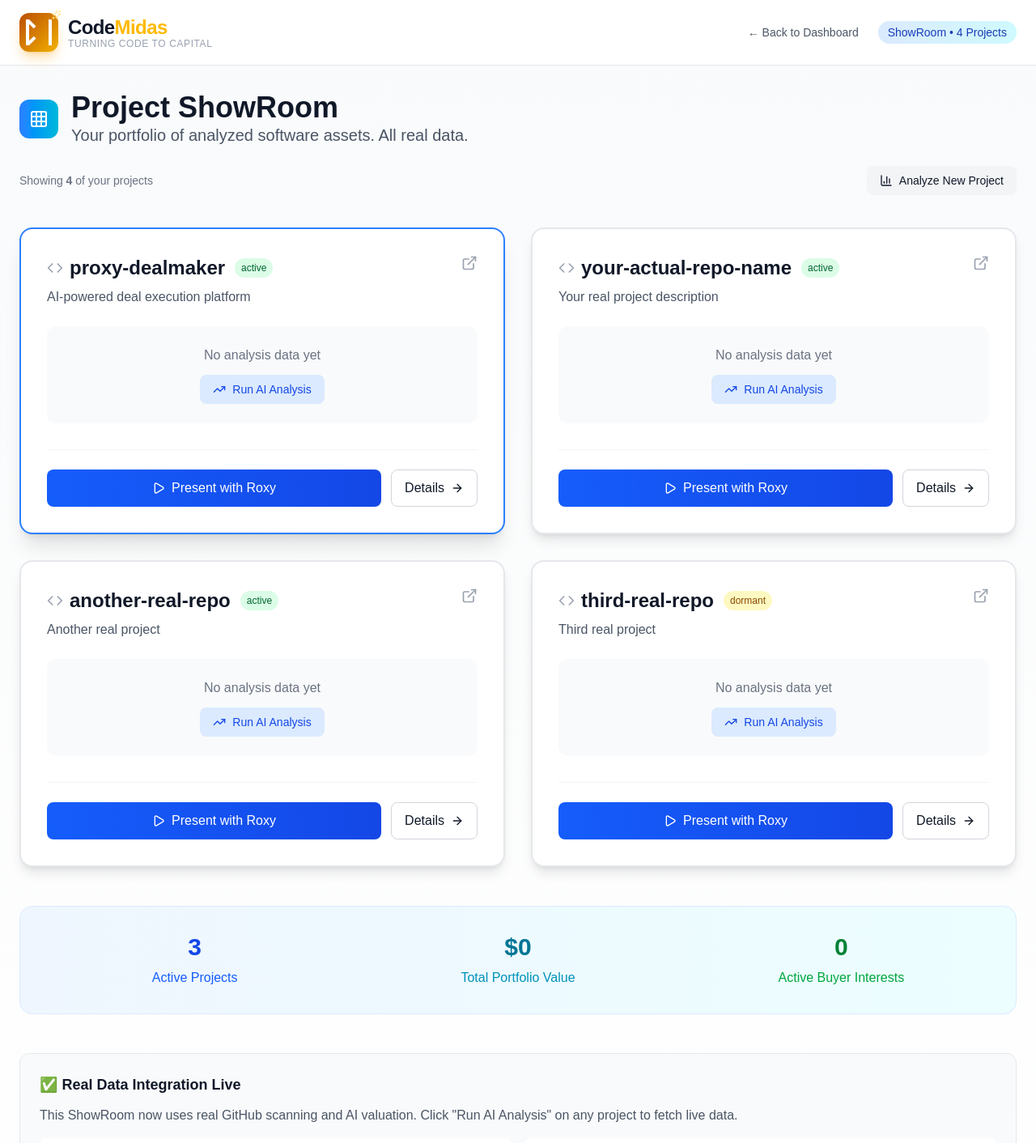
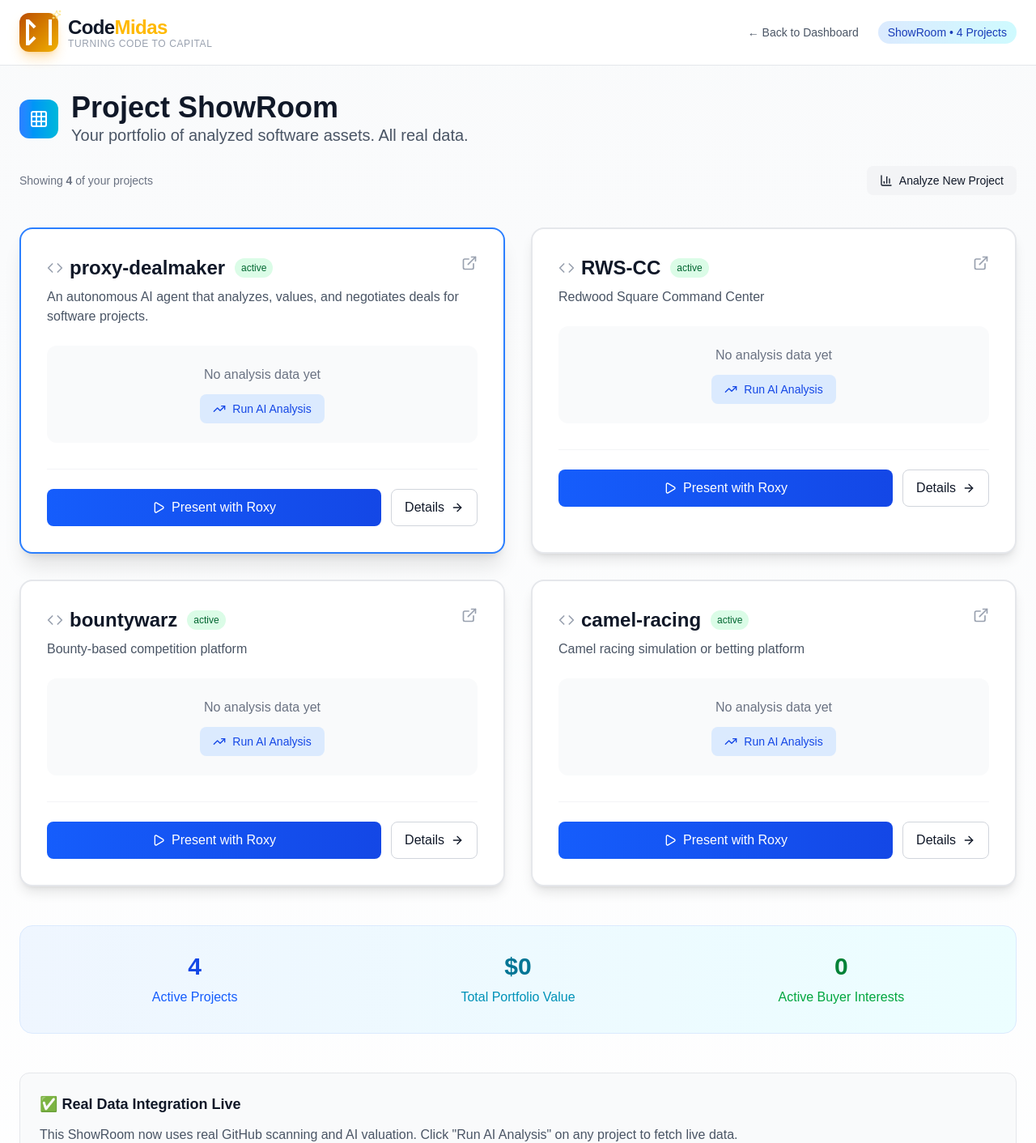
Before and after one commit to NyxSpecter4/proxy-dealmaker, a Next.js app: page /showroom in a window 1280 px wide. Shown: the top 1412 px of the page at 81% size. Built offline with nearby package versions, Linux system fonts and the light colour scheme.

Commit message:
feat: update YOUR_PROJECTS array with real repositories (proxy-dealmaker, RWS-CC, bountywarz, camel-racing)

```diff
--- a/app/showroom/page.tsx
+++ b/app/showroom/page.tsx
@@ -16,36 +16,34 @@ const YOUR_PROJECTS = [
   {
     id: 'proxy-dealmaker',
     name: 'proxy-dealmaker',
-    githubUrl: 'https://github.com/nyxspecter4/proxy-dealmaker',
-    description: 'AI-powered deal execution platform',
-    lastAnalyzed: '2024-12-19',
-    status: 'active' as const
-  },
-  // ADD YOUR 3 OTHER REAL PROJECTS HERE
-  // Example:
-  {
-    id: 'project-2',
-    name: 'your-actual-repo-name',
-    githubUrl: 'https://github.com/nyxspecter4/your-actual-repo',
-    description: 'Your real project description',
+    githubUrl: 'https://github.com/NyxSpecter4/proxy-dealmaker',
+    description: 'An autonomous AI agent that analyzes, values, and negotiates deals for software projects.',
     lastAnalyzed: '2024-12-19',
     status: 'active' as const
   },
   {
-    id: 'project-3',
-    name: 'another-real-repo',
-    githubUrl: 'https://github.com/nyxspecter4/another-real-repo',
-    description: 'Another real project',
-    lastAnalyzed: '2024-12-18',
+    id: 'rws-cc',
+    name: 'RWS-CC',
+    githubUrl: 'https://github.com/NyxSpecter4/RWS-CC',
+    description: 'Redwood Square Command Center',
+    lastAnalyzed: '2024-12-19',
     status: 'active' as const
   },
   {
-    id: 'project-4',
-    name: 'third-real-repo',
-    githubUrl: 'https://github.com/nyxspecter4/third-real-repo',
-    description: 'Third real project',
-    lastAnalyzed: '2024-12-17',
-    status: 'dormant' as const
+    id: 'bountywarz',
+    name: 'bountywarz',
+    githubUrl: 'https://github.com/NyxSpecter4/bountywarz',
+    description: 'Bounty-based competition platform',
+    lastAnalyzed: '2024-12-19',
+    status: 'active' as const
+  },
+  {
+    id: 'camel-racing',
+    name: 'camel-racing',
+    githubUrl: 'https://github.com/NyxSpecter4/camel-racing',
+    description: 'Camel racing simulation or betting platform',
+    lastAnalyzed: '2024-12-19',
+    status: 'active' as const
   }
 ];
 
```
